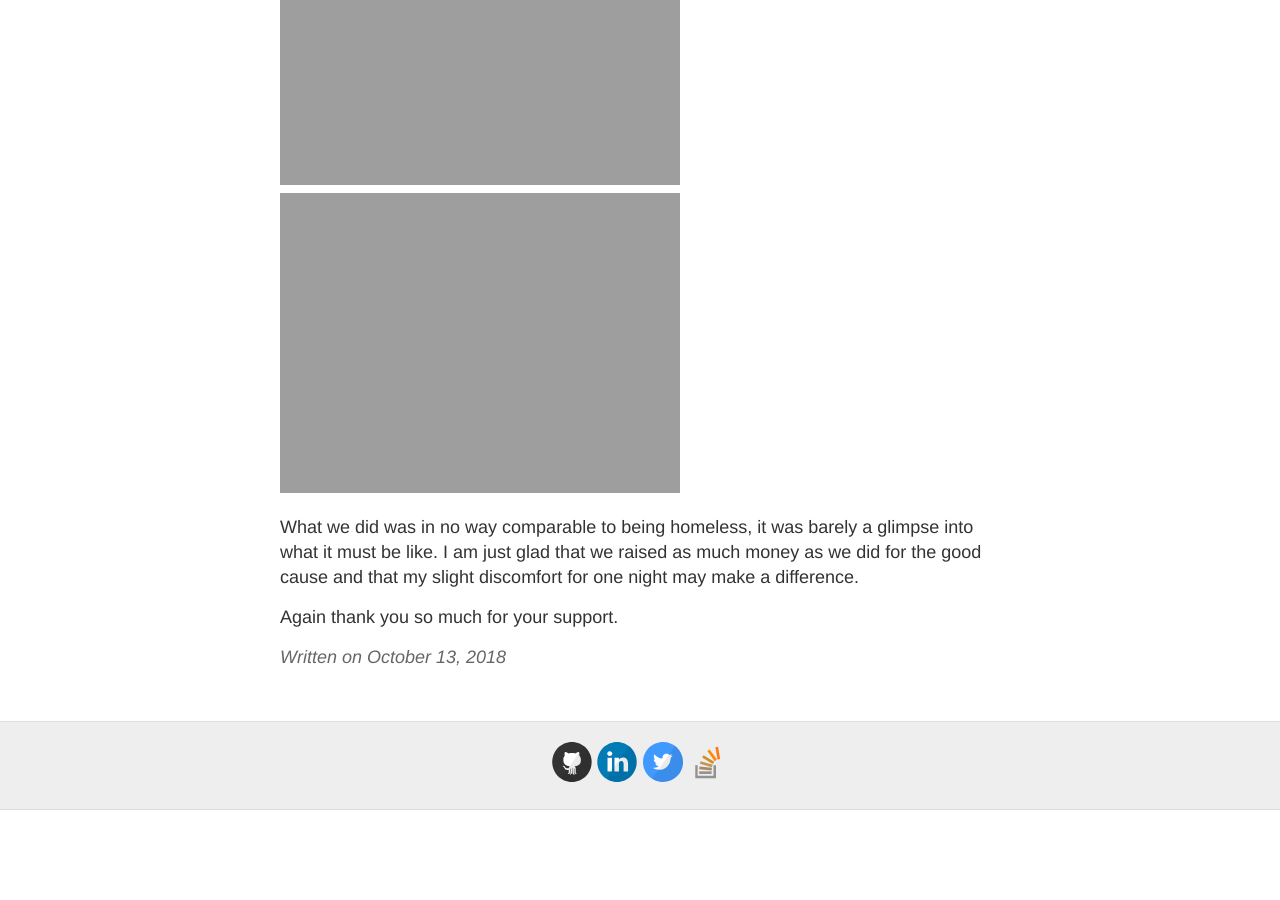
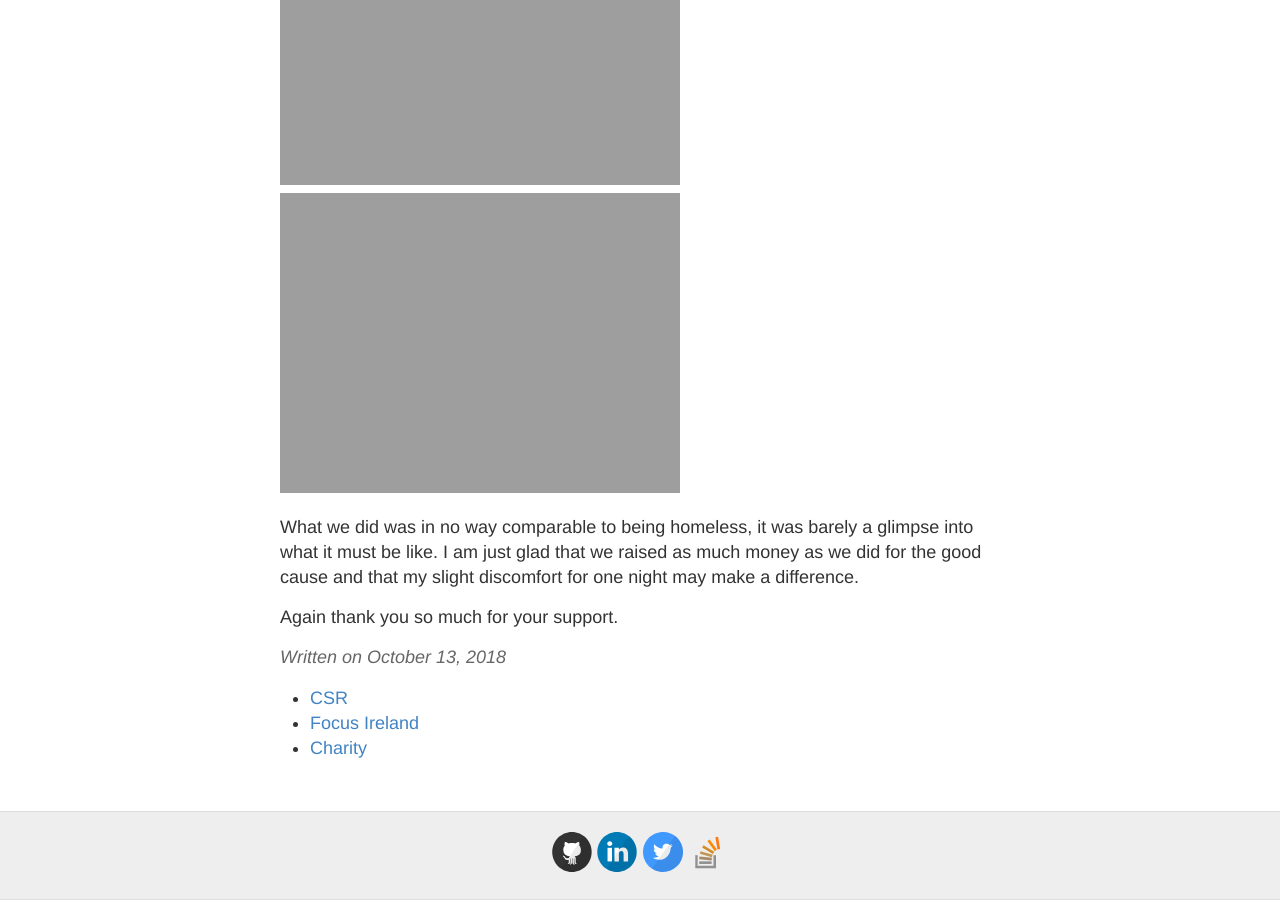
Before and after one commit to ctolan/ctolan.github.io, a Jekyll site: the page built from _posts/2018-10-13-CSR-Sleepout.md, in a window 1280 px wide and 900 px high, scrolled down 1551 px. Built offline with Jekyll 4.4.1, drawn with Linux system fonts in a browser that asks for light colours; before the commit the page ends 2361 px from its top, so only the background shows below that.

Commit message:
Adding tag lists to index and post template.

```diff
--- a/_layouts/post.html
+++ b/_layouts/post.html
@@ -13,5 +13,13 @@
     Written on {{ page.date | date: "%B %e, %Y" }}
   </div>
 
+  <ul>
+    {% for tag in page.tags %}
+      <li>
+        <a href="/{{ site.tag_page_dir }}/{{ tag | slugify: 'pretty' }}/">{{ tag }}</a>
+      </li>
+    {% endfor %}
+  </ul>
+
   {% include disqus.html %}
 </article>
```
Also changed, not shown: _layouts/page.html (+8 -0 lines).
